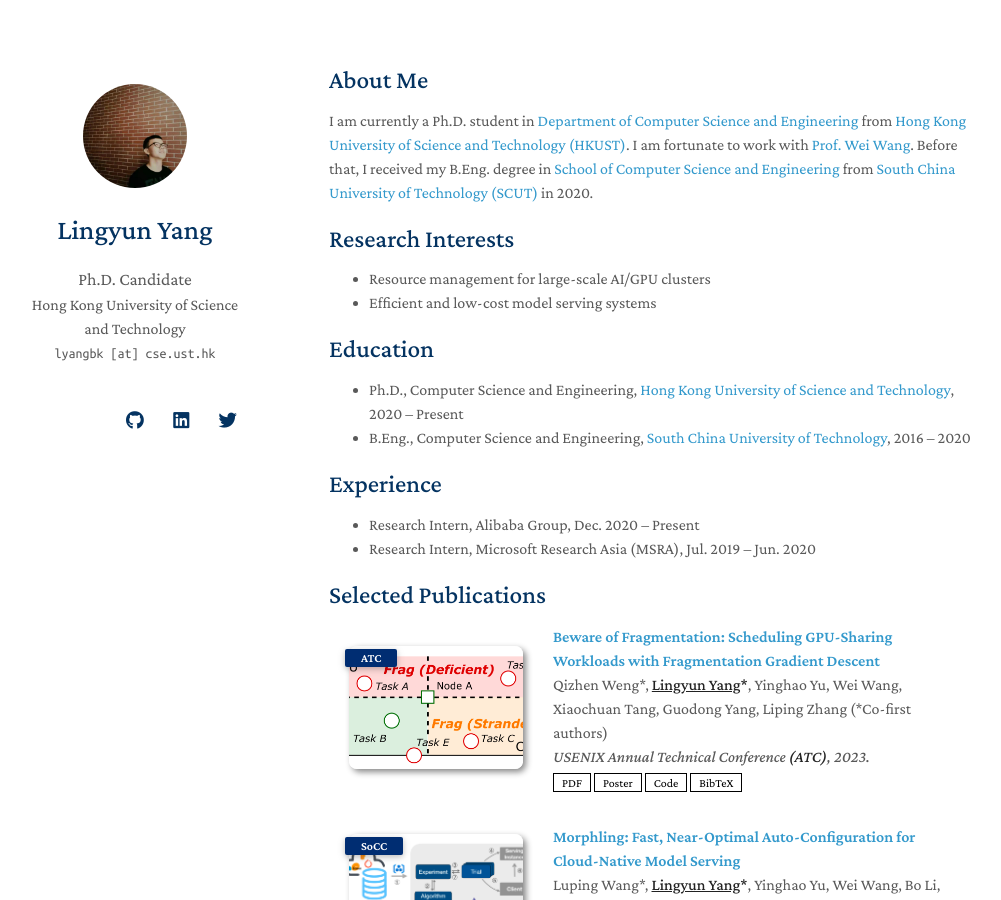
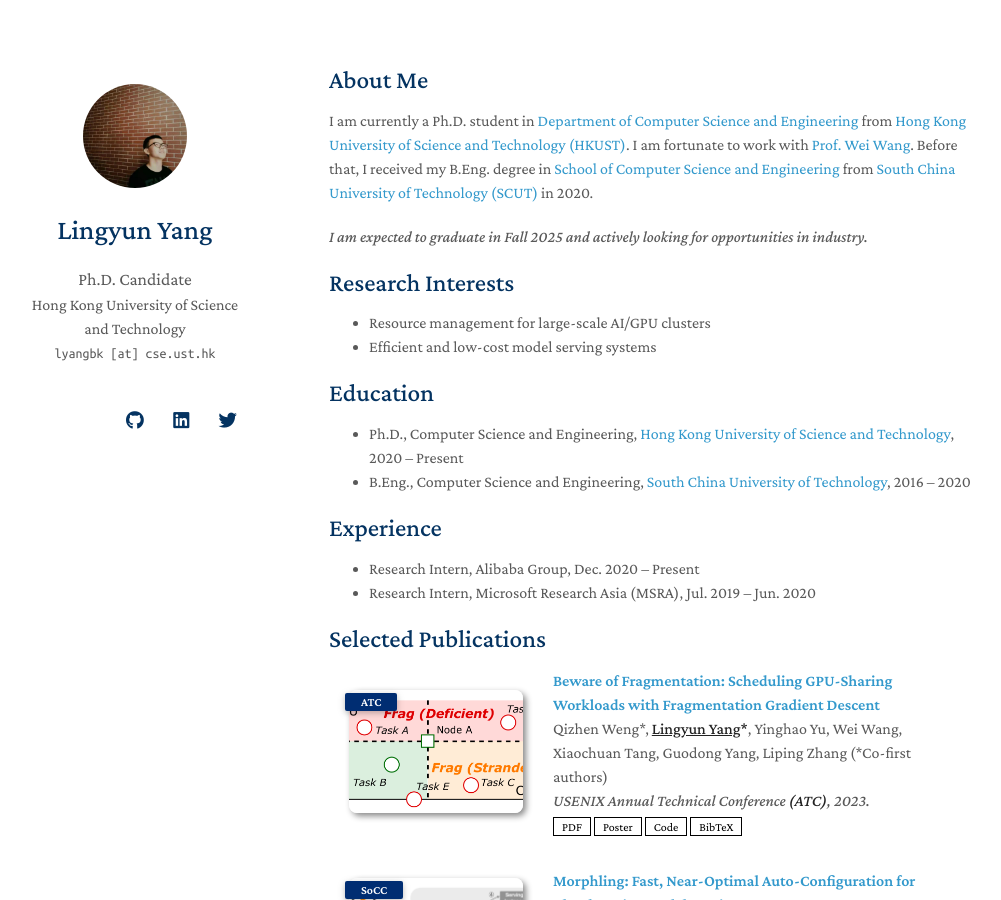
Before and after one commit to mental2008/academic-profile, a Jekyll site: the page built from index.md, in a window 1280 px wide and 900 px high. Shown: the whole window, without its empty margins (141-1142 px from the left). Built offline with Jekyll 4.4.1, drawn with Linux system fonts in a browser that asks for light colours; nearby versions of some CDN libraries; a style sheet for code colours, icons or effects is not loaded; our own code applies the rules of GitHub Pages for plain Markdown files.

Commit message:
Update CV & add job search headline

```diff
--- a/index.md
+++ b/index.md
@@ -5,6 +5,8 @@ layout: homepage
 ## About Me
 
 I am currently a Ph.D. student in [Department of Computer Science and Engineering](https://www.cse.ust.hk/) from [Hong Kong University of Science and Technology (HKUST)](http://www.ust.hk/). I am fortunate to work with [Prof. Wei Wang](https://www.cse.ust.hk/~weiwa/index.html). Before that, I received my B.Eng. degree in [School of Computer Science and Engineering](http://www.scut.edu.cn/cs/) from [South China University of Technology (SCUT)](https://www.scut.edu.cn/) in 2020.
+
+<span style="font-style: italic;">I am expected to graduate in Fall 2025 and actively looking for opportunities in industry.</span>
 
 ## Research Interests
 
```
Also changed, not shown: 1 other file.
